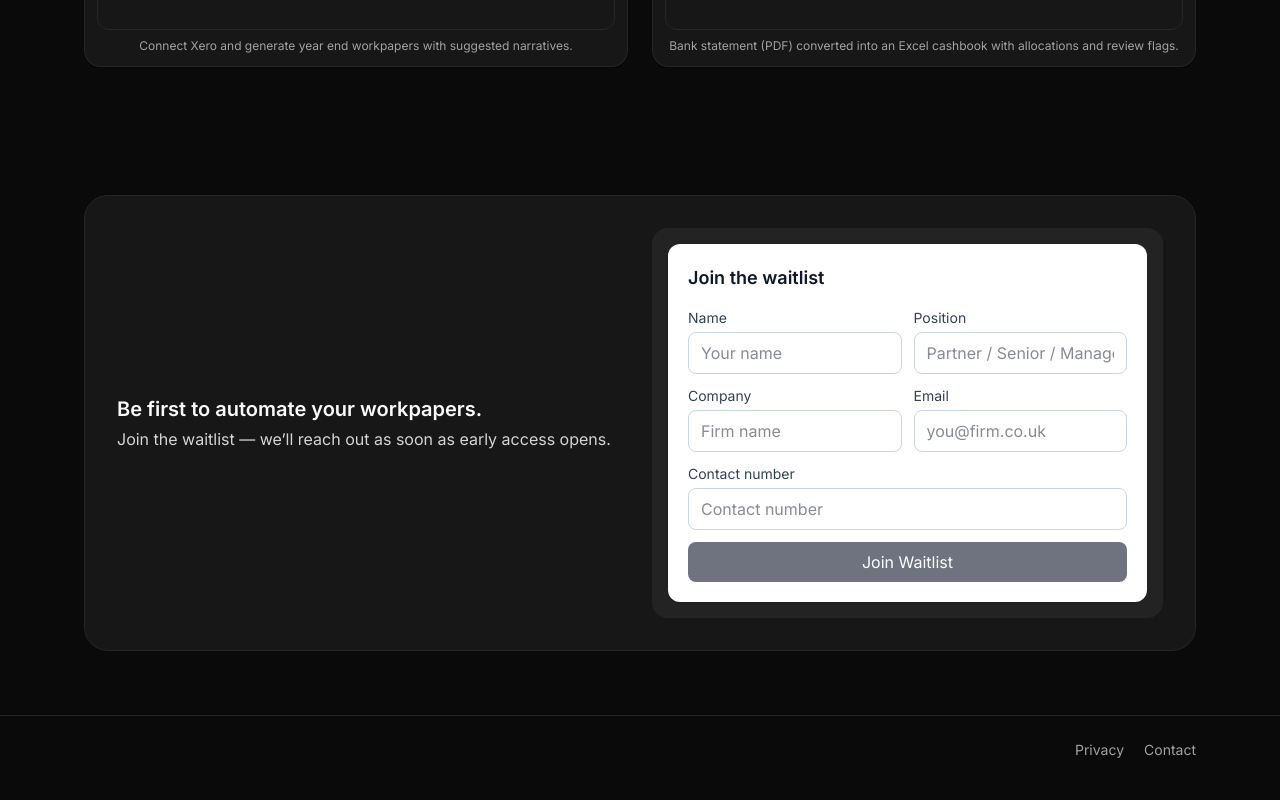
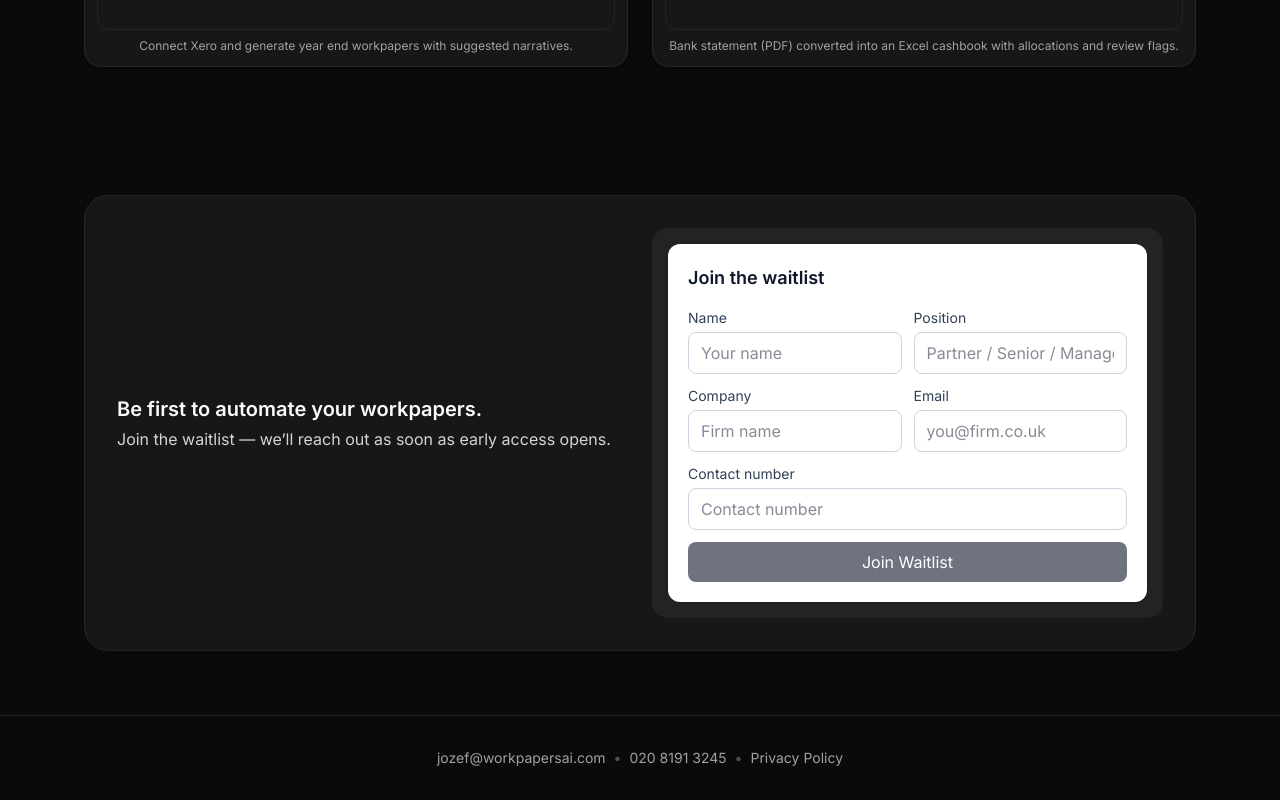
Before and after one commit to JozefTimko/workpapers-landing, a Next.js app: page / in a window 1280 px wide. Shown: the part 2120-2920 px from the top of the page. Built offline with nearby package versions, Linux system fonts and the light colour scheme; no server answers; grey boxes are pictures that could not be loaded.

Commit message:
Update footer with contact info and privacy link; fix Formspree endpoint; config tweaks

```diff
--- a/next.config.ts
+++ b/next.config.ts
@@ -3,8 +3,6 @@ import type { NextConfig } from "next";
 
 const dev = process.env.NODE_ENV !== "production";
 
-// In dev, disable CSP entirely (fastest way to verify the issue)
-// In prod, keep a permissive-but-safe CSP that allows Next and your embeds.
 const cspDev = ``;
 
 const cspProd = `
@@ -13,25 +11,18 @@ script-src 'self' 'unsafe-inline' 'unsafe-eval' https://plausible.io;
 style-src 'self' 'unsafe-inline';
 img-src 'self' data: blob:;
 font-src 'self' data:;
-connect-src 'self' https://plausible.io;
+connect-src 'self' https://plausible.io https://formspree.io https://*.formspree.io;
 frame-src https://www.youtube-nocookie.com;
 base-uri 'self';
 form-action 'self' https://formspree.io https://*.formspree.io;
 `.trim().replace(/\n/g, " ");
 
-const securityHeaders = dev
-  ? [] // no CSP in dev
-  : [{ key: "Content-Security-Policy", value: cspProd }];
+const securityHeaders = dev ? [] : [{ key: "Content-Security-Policy", value: cspProd }];
 
 const nextConfig: NextConfig = {
   async headers() {
     if (securityHeaders.length === 0) return [];
-    return [
-      {
-        source: "/:path*",
-        headers: securityHeaders,
-      },
-    ];
+    return [{ source: "/:path*", headers: securityHeaders }];
   },
 };
 
--- a/src/app/WaitlistForm.tsx
+++ b/src/app/WaitlistForm.tsx
@@ -1,7 +1,7 @@
 "use client";
 
 import * as React from "react";
-import { useMemo, useState } from "react";
+import { useState, useMemo } from "react";
 
 type Status = "idle" | "submitting" | "success" | "error";
 
@@ -33,7 +33,7 @@ export default function WaitlistForm() {
   const isValid = useMemo(() => {
     if (!allFilled) return false;
     if (!isEmail(form.email)) return false;
-    if (phoneDigits(form.phone).length < 7) return false; // minimal sanity check
+    if (phoneDigits(form.phone).length < 7) return false;
     return true;
   }, [form, allFilled]);
 
@@ -45,6 +45,7 @@ export default function WaitlistForm() {
       setError("Form endpoint not configured.");
       return;
     }
+
     if (!isValid) {
       setError("Please complete all fields with valid details.");
       return;
@@ -52,18 +53,26 @@ export default function WaitlistForm() {
 
     try {
       setStatus("submitting");
-      const resp = await fetch(endpoint, {
+
+      // Use FormData instead of JSON
+      const fd = new FormData();
+      fd.append("name", form.name);
+      fd.append("position", form.position);
+      fd.append("company", form.company);
+      fd.append("email", form.email); // Formspree looks for this key
+      fd.append("phone", form.phone);
+      fd.append("_subject", "WorkPapers.ai Waitlist");
+      fd.append("source", "workpapers-landing");
+
+      const res = await fetch(endpoint, {
         method: "POST",
-        headers: { Accept: "application/json", "Content-Type": "application/json" },
-        body: JSON.stringify({
-          ...form,
-          source: "workpapers-landing",
-        }),
+        body: fd,
+        headers: { Accept: "application/json" }, // Do NOT set Content-Type manually
       });
 
-      if (!resp.ok) {
-        const j = await resp.json().catch(() => ({}));
-        throw new Error(j?.error || `HTTP ${resp.status}`);
+      if (!res.ok) {
+        const j = await res.json().catch(() => ({}));
+        throw new Error(j?.error || `HTTP ${res.status}`);
       }
 
       setStatus("success");
@@ -82,7 +91,7 @@ export default function WaitlistForm() {
 
       {status === "success" ? (
         <div className="mt-4 rounded-lg border border-emerald-200 bg-emerald-50 p-3 text-sm text-emerald-900">
-          Thanks! You’re on the list. We’ll be in touch soon.
+          Thanks! We’ll be in touch soon.
         </div>
       ) : (
         <form onSubmit={onSubmit} className="mt-4 space-y-3" noValidate>
--- a/src/app/layout.tsx
+++ b/src/app/layout.tsx
@@ -1,3 +1,4 @@
+// src/app/layout.tsx
 import type { Metadata } from "next";
 import { Inter } from "next/font/google";
 import "./globals.css";
@@ -7,12 +8,20 @@ const inter = Inter({ subsets: ["latin"], display: "swap" });
 export const metadata: Metadata = {
   title: "WorkPapers.ai",
   description: "Automate your year-end accounts preparation.",
+  icons: {
+    icon: [
+      { url: "/favicon.ico?v=3" },
+      { url: "/favicon-32x32.png", sizes: "32x32", type: "image/png" },
+      { url: "/favicon-16x16.png", sizes: "16x16", type: "image/png" },
+    ],
+    apple: [{ url: "/apple-touch-icon.png" }],
+    shortcut: ["/favicon.ico?v=3"],
+  },
 };
 
 export default function RootLayout({ children }: { children: React.ReactNode }) {
   return (
     <html lang="en">
-      {/* Force sans no matter what */}
       <body className={`${inter.className} font-sans bg-neutral-950 text-neutral-100 antialiased`}>
         {children}
       </body>
--- a/src/app/parts/Footer.tsx
+++ b/src/app/parts/Footer.tsx
@@ -1,21 +1,29 @@
+import Link from "next/link";
+
 export default function Footer() {
   return (
-    <footer className="border-t border-neutral-800 bg-neutral-950 text-neutral-400">
-      <div className="mx-auto flex max-w-6xl items-center justify-end px-5 py-6 text-sm">
-        <div className="flex gap-5">
-          <a
-            className="hover:text-neutral-200 transition-colors"
-            href="/privacy"
-          >
-            Privacy
-          </a>
-          <a
-            className="hover:text-neutral-200 transition-colors"
-            href="mailto:jozef@workpapersai.com"
-          >
-            Contact
-          </a>
-        </div>
+    <footer className="border-t border-neutral-800 bg-neutral-950 text-neutral-400 py-8">
+      <div className="mx-auto flex max-w-6xl flex-col sm:flex-row items-center justify-center gap-2 px-6 text-sm">
+        <a
+          href="mailto:jozef@workpapersai.com"
+          className="hover:text-neutral-300 transition-colors"
+        >
+          jozef@workpapersai.com
+        </a>
+        <span className="hidden sm:inline text-neutral-600">•</span>
+        <a
+          href="tel:+442081913245"
+          className="hover:text-neutral-300 transition-colors"
+        >
+          020 8191 3245
+        </a>
+        <span className="hidden sm:inline text-neutral-600">•</span>
+        <Link
+          href="/privacy"
+          className="hover:text-neutral-300 transition-colors"
+        >
+          Privacy Policy
+        </Link>
       </div>
     </footer>
   );
```
